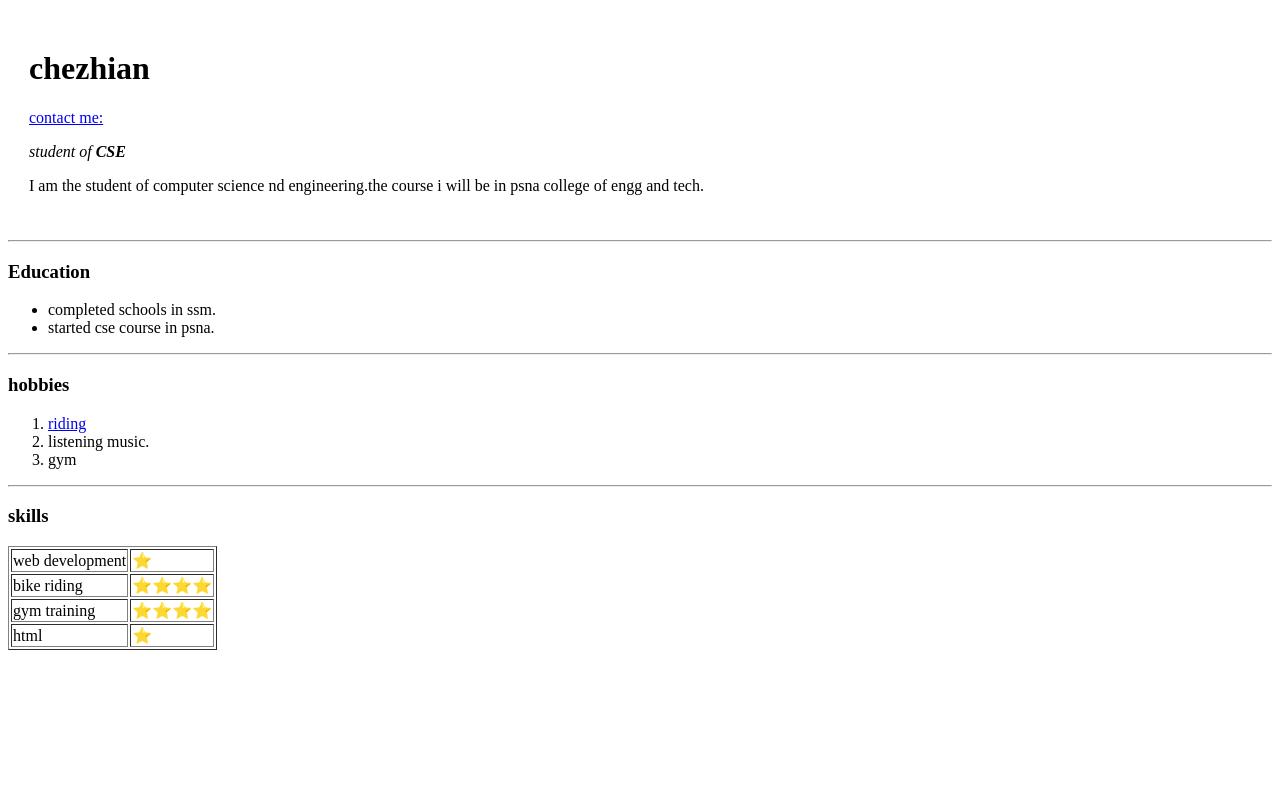
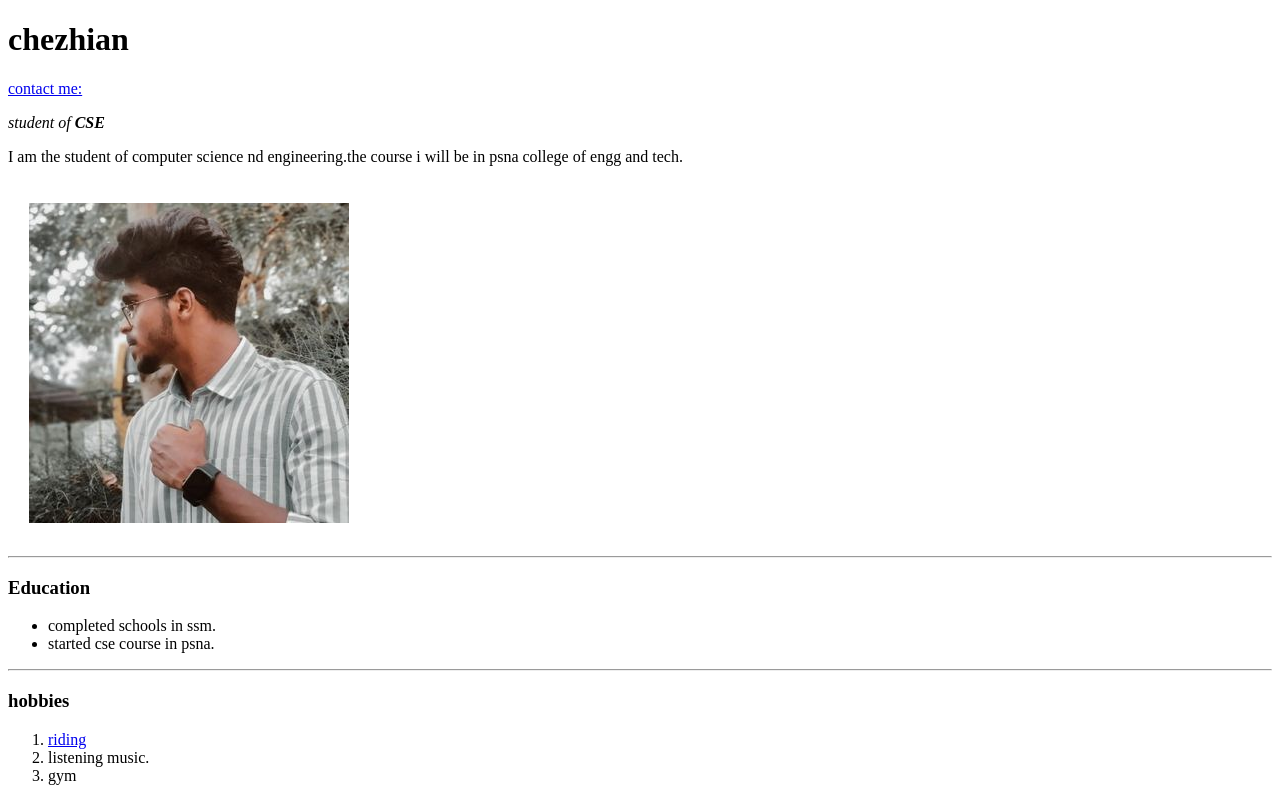
Before and after one commit to chezhianch/cv, a plain HTML site: page index.html in a window 1280 px wide. Shown: the top 799 px of the page. Drawn offline with Linux system fonts and the light colour scheme; files whose address does not match are found by name.

Commit message:
Update index.html

```diff
--- a/index.html
+++ b/index.html
@@ -9,7 +9,8 @@
 <body>
   <table cellspacing="20">
     <tr>
-      <td><h1>chezhian</h1>
+     <td><img src="C:\Users\HP\Desktop\web development\HTML-personal site\334167895_549288733846514_5347905721010817036_n.jpg" alt="profile"></td>
+        <h1>chezhian</h1>
         <a href="contact me.html">contact me:</a>
        <p><em>student of <strong>CSE</strong></em></p>
         <p>I am the student of computer science nd engineering.the course i will be in psna college of engg and tech.</p> </td>
```
